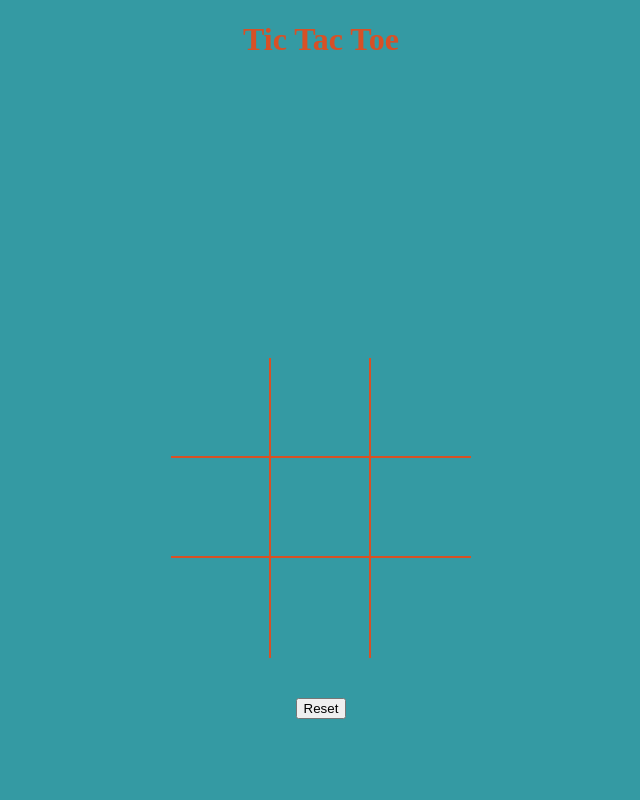
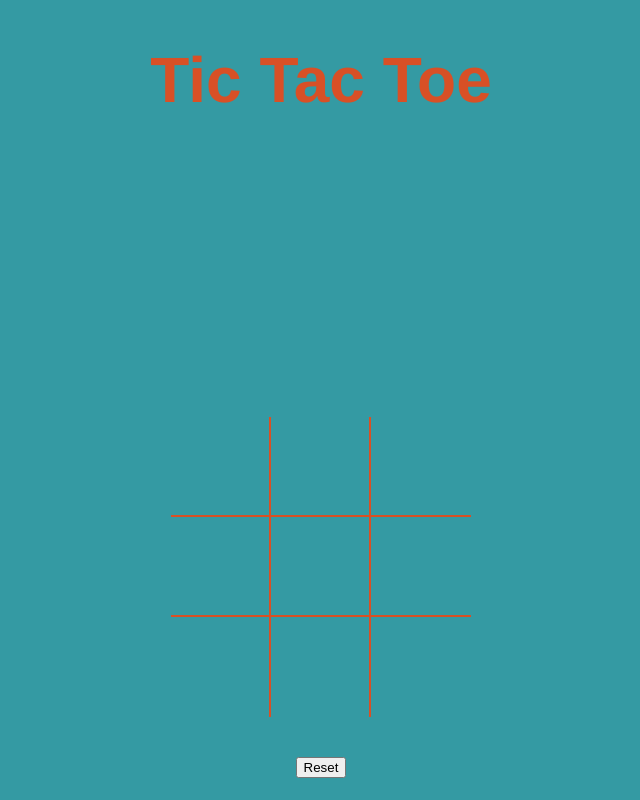
Before and after one commit to GioMart09/Milestone-Project-1, a plain HTML site: page index.html in a window 1280 px wide. Shown: the whole page, without its empty margins (319-959 px from the left). Drawn offline with Linux system fonts and the light colour scheme.

Commit message:
text style changes

```diff
--- a/style.css
+++ b/style.css
@@ -15,6 +15,8 @@
 body{
     background-color: rgb(52, 154, 163);
     text-align: center;
+    font-family: 'Franklin Gothic Medium', 'Arial Narrow', Arial, sans-serif;
+    font-size: xx-large;
 }
 
 h1{
```
